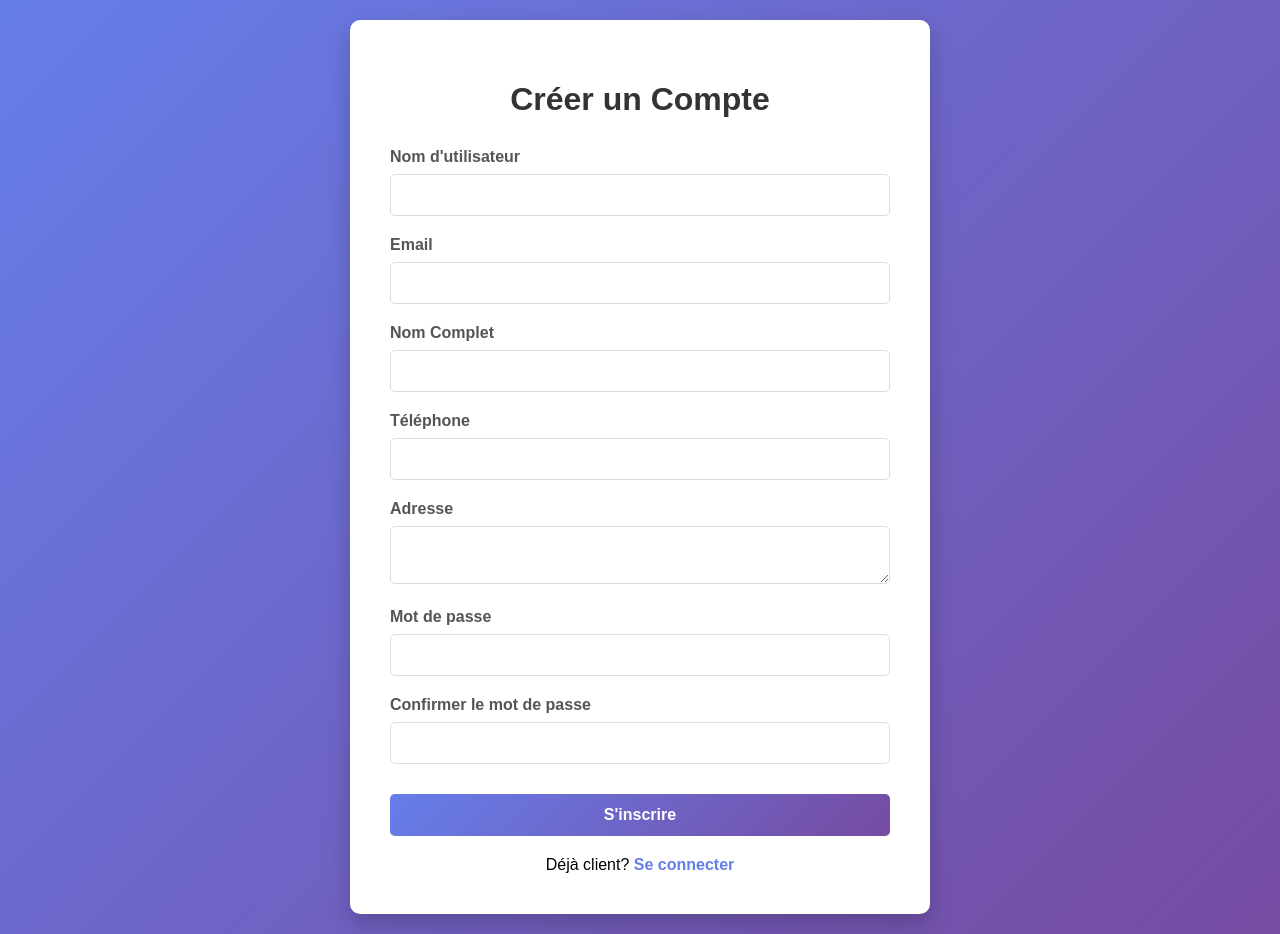
After one commit to balbenabimbola205-png/git-test, a PHP site: page /register.php in a window 1280 px wide. The commit adds this page. Run offline with PHP 8.4, Linux system fonts and the light colour scheme.

Commit message:
Projet remodiffié

```diff
--- /dev/null
+++ b/register.php
@@ -0,0 +1,216 @@
+<?php
+// register.php - Guest registration page
+session_start();
+include 'config.php';
+
+if (isset($_SESSION['user_id'])) {
+    header('Location: index.php');
+    exit();
+}
+
+$error = '';
+$success = '';
+
+if ($_SERVER['REQUEST_METHOD'] == 'POST') {
+    $username = $_POST['username'];
+    $email = $_POST['email'];
+    $password = $_POST['password'];
+    $confirm_password = $_POST['confirm_password'];
+    $name = $_POST['name'];
+    $phone = $_POST['phone'];
+    $address = $_POST['address'];
+
+    // Validation
+    if ($password !== $confirm_password) {
+        $error = 'Les mots de passe ne correspondent pas!';
+    } else if (strlen($password) < 6) {
+        $error = 'Le mot de passe doit contenir au moins 6 caractères!';
+    } else {
+        // Check if username exists
+        $stmt = $pdo->prepare("SELECT id FROM users WHERE username = ?");
+        $stmt->execute([$username]);
+        if ($stmt->fetch()) {
+            $error = 'Ce nom d\'utilisateur existe déjà!';
+        } else {
+            // Check if email exists
+            $stmt = $pdo->prepare("SELECT id FROM users WHERE email = ?");
+            $stmt->execute([$email]);
+            if ($stmt->fetch()) {
+                $error = 'Cet email est déjà utilisé!';
+            } else {
+                try {
+                    // Create guest record
+                    $stmt = $pdo->prepare("INSERT INTO guests (name, email, phone, address) VALUES (?, ?, ?, ?)");
+                    $stmt->execute([$name, $email, $phone, $address]);
+                    $guest_id = $pdo->lastInsertId();
+
+                    // Create user record
+                    $hashed_password = password_hash($password, PASSWORD_BCRYPT);
+                    $stmt = $pdo->prepare("INSERT INTO users (username, email, password, role, guest_id) VALUES (?, ?, ?, ?, ?)");
+                    $stmt->execute([$username, $email, $hashed_password, 'guest', $guest_id]);
+
+                    $success = 'Inscription réussie! Vous pouvez maintenant vous connecter.';
+                    // Redirect after 2 seconds
+                    echo '<script>setTimeout(function() { window.location.href = "login.php"; }, 2000);</script>';
+                } catch (Exception $e) {
+                    $error = 'Erreur lors de l\'inscription: ' . $e->getMessage();
+                }
+            }
+        }
+    }
+}
+?>
+
+<!DOCTYPE html>
+<html lang="fr">
+<head>
+    <meta charset="UTF-8">
+    <title>Inscription - Système de Gestion d'Hôtel</title>
+    <style>
+        body {
+            font-family: Arial, sans-serif;
+            background: linear-gradient(135deg, #667eea 0%, #764ba2 100%);
+            display: flex;
+            justify-content: center;
+            align-items: center;
+            min-height: 100vh;
+            margin: 0;
+            padding: 20px;
+        }
+        .register-container {
+            background: white;
+            padding: 40px;
+            border-radius: 10px;
+            box-shadow: 0 10px 25px rgba(0, 0, 0, 0.2);
+            width: 100%;
+            max-width: 500px;
+        }
+        h1 {
+            text-align: center;
+            color: #333;
+            margin-bottom: 30px;
+        }
+        .form-group {
+            margin-bottom: 20px;
+        }
+        label {
+            display: block;
+            margin-bottom: 8px;
+            color: #555;
+            font-weight: bold;
+        }
+        input, textarea {
+            width: 100%;
+            padding: 12px;
+            border: 1px solid #ddd;
+            border-radius: 5px;
+            font-size: 14px;
+            box-sizing: border-box;
+            font-family: Arial, sans-serif;
+        }
+        input:focus, textarea:focus {
+            outline: none;
+            border-color: #667eea;
+            box-shadow: 0 0 5px rgba(102, 126, 234, 0.1);
+        }
+        button {
+            width: 100%;
+            padding: 12px;
+            background: linear-gradient(135deg, #667eea 0%, #764ba2 100%);
+            color: white;
+            border: none;
+            border-radius: 5px;
+            font-size: 16px;
+            font-weight: bold;
+            cursor: pointer;
+            margin-top: 10px;
+        }
+        button:hover {
+            transform: translateY(-2px);
+            box-shadow: 0 5px 15px rgba(102, 126, 234, 0.4);
+        }
+        .error {
+            background: #fee;
+            color: #c33;
+            padding: 12px;
+            border-radius: 5px;
+            margin-bottom: 20px;
+        }
+        .success {
+            background: #efe;
+            color: #3c3;
+            padding: 12px;
+            border-radius: 5px;
+            margin-bottom: 20px;
+        }
+        .login-link {
+            text-align: center;
+            margin-top: 20px;
+        }
+        .login-link a {
+            color: #667eea;
+            text-decoration: none;
+            font-weight: bold;
+        }
+        .login-link a:hover {
+            text-decoration: underline;
+        }
+    </style>
+</head>
+<body>
+    <div class="register-container">
+        <h1>Créer un Compte</h1>
+
+        <?php if ($error): ?>
+            <div class="error"><?php echo $error; ?></div>
+        <?php endif; ?>
+
+        <?php if ($success): ?>
+            <div class="success"><?php echo $success; ?></div>
+        <?php endif; ?>
+
+        <form method="POST">
+            <div class="form-group">
+                <label for="username">Nom d'utilisateur</label>
+                <input type="text" id="username" name="username" required>
+            </div>
+
+            <div class="form-group">
+                <label for="email">Email</label>
+                <input type="email" id="email" name="email" required>
+            </div>
+
+            <div class="form-group">
+                <label for="name">Nom Complet</label>
+                <input type="text" id="name" name="name" required>
+            </div>
+
+            <div class="form-group">
+                <label for="phone">Téléphone</label>
+                <input type="text" id="phone" name="phone">
+            </div>
+
+            <div class="form-group">
+                <label for="address">Adresse</label>
+                <textarea id="address" name="address"></textarea>
+            </div>
+
+            <div class="form-group">
+                <label for="password">Mot de passe</label>
+                <input type="password" id="password" name="password" required>
+            </div>
+
+            <div class="form-group">
+                <label for="confirm_password">Confirmer le mot de passe</label>
+                <input type="password" id="confirm_password" name="confirm_password" required>
+            </div>
+
+            <button type="submit">S'inscrire</button>
+        </form>
+
+        <div class="login-link">
+            Déjà client? <a href="login.php">Se connecter</a>
+        </div>
+    </div>
+</body>
+</html>
```
Also changed, not shown: hotel_management.sql (+28 -1 lines), index.php (added, +153 -0 lines), login.php (added, +166 -0 lines), rooms.php (+69 -6 lines), session.php (added, +44 -0 lines).
